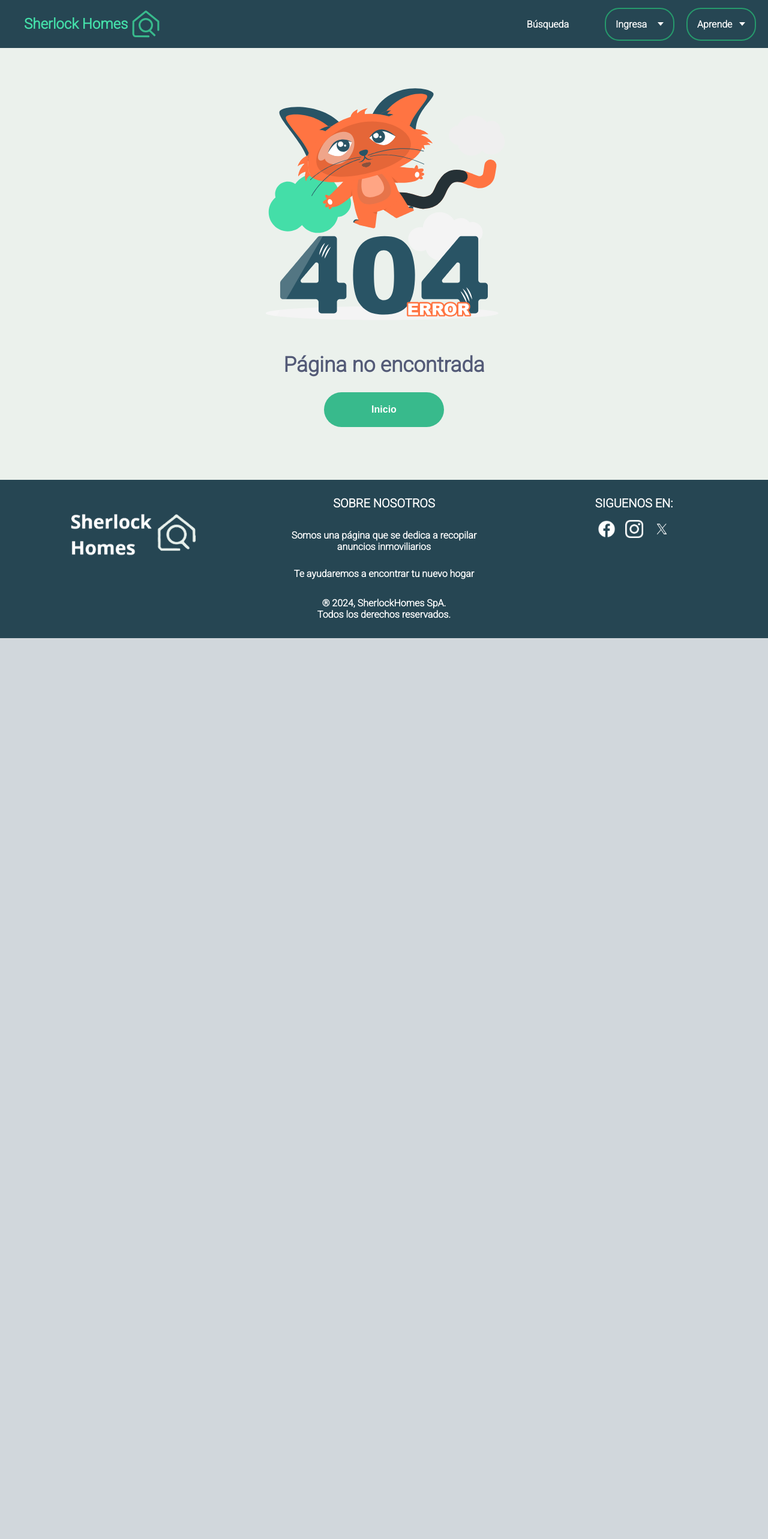
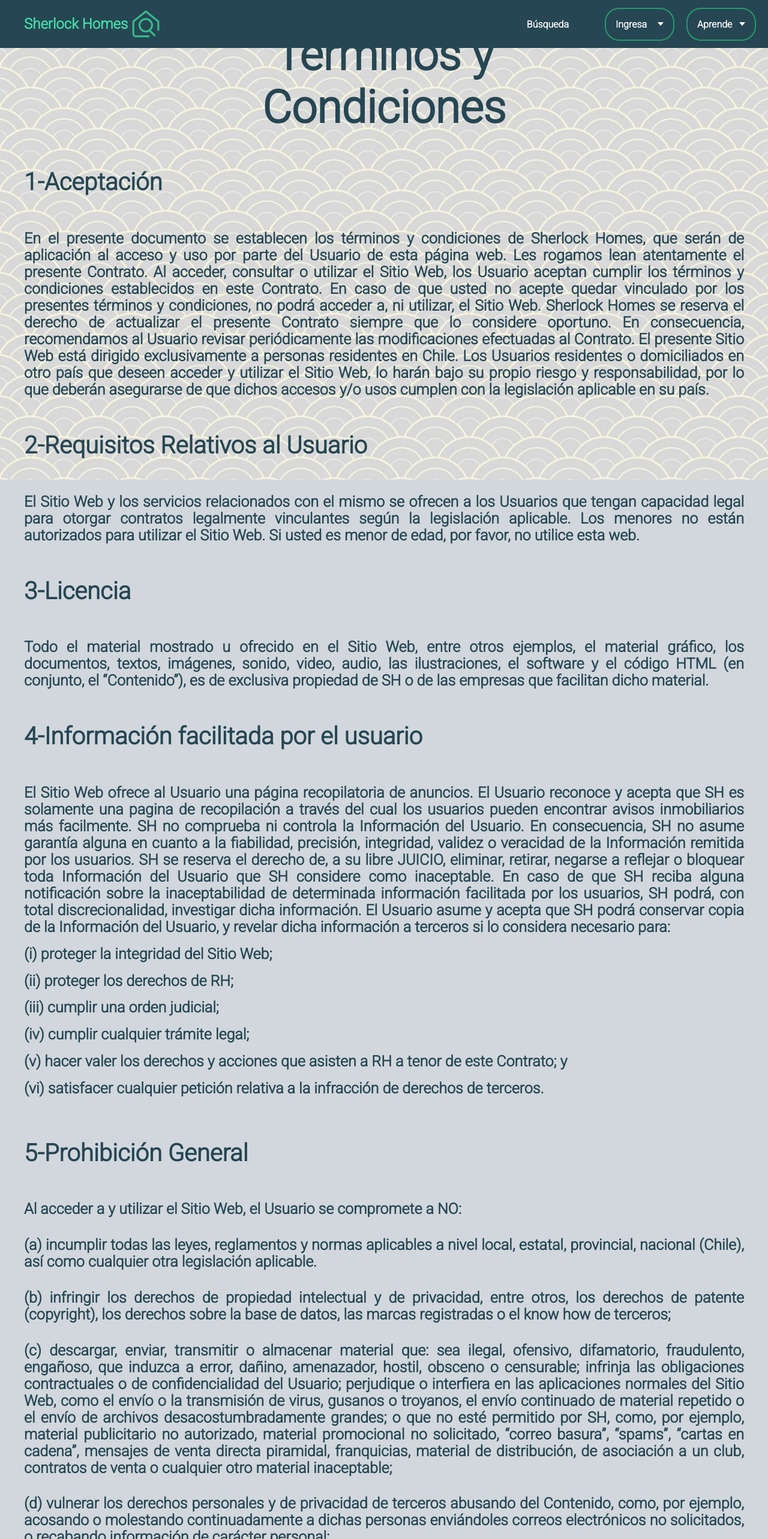
Before and after one commit to ElBugs99/Sherlock-Homes, a React (Create React App) app in the folder client/: page /terminoscondiciones in a window 1280 px wide. Shown: the top 2566 px of the page at 60% size. Before the commit the page ends 1064 px from the top, so only its background shows below. Built offline with nearby package versions, Linux system fonts and the light colour scheme.

Commit message:
se agregó vista terminos y condiciones y su enlace en el footer

```diff
--- a/client/src/App.js
+++ b/client/src/App.js
@@ -9,6 +9,7 @@ import InfoPage from "./Components/InfoPage/InfoPage";
 import Registro from "./Components/Registro/registro";
 import Carrusel from "./Components/Carrusel/carrusel";
 import Financiamiento from "./Components/Financiamiento/financiamiento";
+import TerminosCondiciones from "./Components/TerminosCondiciones/Terminoscondiciones";
 import PropertyPage from "./Components/PropertyPage/PropertyPage";
 import ProfilePage from "./Components/ProfilePage/ProfilePage";
 import ProtectedRoute from "./Components/UI/ProtectedRoute/ProtectedRoute";
@@ -28,6 +29,7 @@ function App() {
             <Route path="/login" element={<Login />} />
             <Route path="/carrusel" element={<Carrusel />} />
             <Route path="/financiamiento" element={<Financiamiento />} />
+            <Route path="/terminoscondiciones" element={<TerminosCondiciones/>} />
             <Route path="/registro" element={<Registro />} />
             <Route path="/search" element={<Search />} />
             <Route path="/Info" element={<InfoPage />} />
--- a/client/src/Components/Registro/registro.css
+++ b/client/src/Components/Registro/registro.css
@@ -13,6 +13,16 @@
     color: #264653;
     font-size: large;
 
+}
+.botonTerminosCondiciones{
+    display: inline-block;
+    border: 0px;
+    font-size: 20px;
+    color: #264653;
+    background-color: transparent;
+    text-align: center;
+    text-decoration: none;
+    cursor: pointer;
 }
 
 .header {
--- a/client/src/Components/Registro/registro.js
+++ b/client/src/Components/Registro/registro.js
@@ -202,6 +202,7 @@ export default function Registro() {
         </div>
         <input className="submit-rg" type="submit" value="Enviar" />
         <a className="yatengoCuenta" href="/login">Ya tengo una cuenta</a>
+        <a className='botonTerminosCondiciones' href="/terminoscondiciones">Terminos y Condiciones</a>
       </form>
 
       <div className="right-section-rg">
--- /dev/null
+++ b/client/src/Components/TerminosCondiciones/Terminoscondiciones.js
@@ -0,0 +1,119 @@
+import React from 'react'
+import './terminoscondiciones.css'
+import NavBar from "../UI/NavBar/NavBar";
+import Footer from "../UI/Footer/Footer";
+import Fondo from '../../assets/images/Fondo.jpg'
+
+export default function terminoscondiciones() {
+    return (
+        <div className="terminoscondiciones">
+            <NavBar searchHidden={true} />
+
+            <div className='header'>
+                <div className='encabezado'>
+                    <h2 className="titulo">Terminos y Condiciones</h2>
+                </div>
+
+            </div>
+            <div className='background' style={{ backgroundImage: `url(${Fondo})` }}></div>
+            <div className='tc-content'>
+            <div className='info'>
+                <h3 className='sub-seccion'>
+                    1-Aceptación
+                </h3>
+                <h1>
+                En el presente documento se establecen los términos y condiciones de Sherlock Homes, que serán de aplicación al acceso y uso por parte del Usuario de esta página web. Les rogamos lean atentamente el presente Contrato.
+                Al acceder, consultar o utilizar el Sitio Web, los Usuario aceptan cumplir los términos y condiciones establecidos en este Contrato. En caso de que usted no acepte quedar vinculado por los presentes términos y condiciones, no podrá acceder a, ni utilizar, el Sitio Web.
+                Sherlock Homes se reserva el derecho de actualizar el presente Contrato siempre que lo considere oportuno. En consecuencia, recomendamos al Usuario revisar periódicamente las modificaciones efectuadas al Contrato.
+                El presente Sitio Web está dirigido exclusivamente a personas residentes en Chile. Los Usuarios residentes o domiciliados en otro país que deseen acceder y utilizar el Sitio Web, lo harán bajo su propio riesgo y responsabilidad, por lo que deberán asegurarse de que dichos accesos y/o usos cumplen con la legislación aplicable en su país.
+                </h1>
+
+                <h3 className='sub-seccion'>
+                    2-Requisitos Relativos al Usuario
+                </h3>
+                <h1>
+                El Sitio Web y los servicios relacionados con el mismo se ofrecen a los Usuarios que tengan capacidad legal para otorgar contratos legalmente vinculantes según la legislación aplicable.
+                Los menores no están autorizados para utilizar el Sitio Web. Si usted es menor de edad, por favor, no utilice esta web.
+                </h1>
+
+                <h3 className='sub-seccion'>
+                    3-Licencia
+                </h3>
+                <h1>
+                Todo el material mostrado u ofrecido en el Sitio Web, entre otros ejemplos, el material gráfico, los documentos, textos, imágenes, sonido, video, audio, las ilustraciones, el software y el código HTML (en conjunto, el “Contenido”), es de  exclusiva propiedad de SH o de las empresas que facilitan dicho material.
+                </h1>
+
+                <h3 className='sub-seccion'>
+                    4-Información facilitada por el usuario
+                </h3>
+                <h1>
+                El Sitio Web ofrece al Usuario una página recopilatoria de anuncios.
+                El Usuario reconoce y acepta que SH es solamente una pagina de recopilación a través del cual los usuarios pueden encontrar avisos inmobiliarios más facilmente. SH no comprueba ni controla la Información del Usuario. En consecuencia, SH no asume garantía alguna en cuanto a la fiabilidad, precisión, integridad, validez o veracidad de la Información remitida por los usuarios.
+                SH se reserva el derecho de, a su libre JUICIO, eliminar, retirar, negarse a reflejar o bloquear toda Información del Usuario que SH considere como inaceptable. En caso de que SH reciba alguna notificación sobre la inaceptabilidad de determinada información facilitada por los usuarios, SH podrá, con total discrecionalidad, investigar dicha información.
+                El Usuario asume y acepta que SH podrá conservar copia de la Información del Usuario, y revelar dicha información a terceros si lo considera necesario para:
+                <h1>
+                (i) proteger la integridad del Sitio Web;
+                </h1>
+                <h1>
+                (ii) proteger los derechos de RH;
+                </h1>
+                <h1>
+                (iii) cumplir una orden judicial;
+                </h1>
+                <h1>
+                (iv) cumplir cualquier trámite legal;
+                </h1>
+                <h1>
+                (v) hacer valer los derechos y acciones que asisten a RH a tenor de este Contrato; y
+                </h1>
+                <h1>
+                (vi) satisfacer cualquier petición relativa a la infracción de derechos de terceros.
+                </h1>
+                </h1>
+
+                <h3 className='sub-seccion'>
+                    5-Prohibición General
+                </h3>
+                <h1>
+                Al acceder a y utilizar el Sitio Web, el Usuario se compromete a NO:
+                </h1>
+                <h1>
+                (a) incumplir todas las leyes, reglamentos y normas aplicables a nivel local, estatal, provincial, nacional (Chile), así como cualquier otra legislación aplicable.
+                </h1>
+                <h1>
+                (b) infringir los derechos de propiedad intelectual y de privacidad, entre otros, los derechos de patente (copyright), los derechos sobre la base de datos, las marcas registradas o el know how de terceros;
+                </h1>
+                <h1>
+                (c) descargar, enviar, transmitir o almacenar material que:
+                sea ilegal, ofensivo, difamatorio, fraudulento, engañoso, que induzca a error, dañino, amenazador, hostil, obsceno o censurable;
+                infrinja las obligaciones contractuales o de confidencialidad del Usuario;
+                perjudique o interfiera en las aplicaciones normales del Sitio Web, como el envío o la transmisión de virus, gusanos o troyanos, el envío continuado de material repetido o el envío de archivos desacostumbradamente grandes; o
+                que no esté permitido por SH, como, por ejemplo, material publicitario no autorizado, material promocional no solicitado, “correo basura”, “spams”, “cartas en cadena”, mensajes de venta directa piramidal, franquicias, material de distribución, de asociación a un club, contratos de venta o cualquier otro material inaceptable;
+                </h1>
+                <h1>
+                (d) vulnerar los derechos personales y de privacidad de terceros abusando del Contenido, como, por ejemplo, acosando o molestando continuadamente a dichas personas enviándoles correos electrónicos no solicitados, o recabando información de carácter personal;
+                </h1>
+                <h1>
+                (e) contravenir, o intentar contravenir, las medidas de seguridad del Sitio Web;
+                </h1>
+                <h1>
+                (f) utilizar cualquier aparato, procedimiento o mecanismo como, por ejemplo, spiders y robots de rastreo, para localizar, rescatar, buscar, o acceder al Sitio Web o al Contenido, sin el previo consentimiento por escrito de parte de SH;
+                </h1>
+                <h1>
+                (g) acceder o intentar acceder a la cuenta o al login de las terceras personas o empresas indicadas en el Sitio Web;
+                </h1>
+                <h1>
+                (h) hacerse pasar por otra persona o empresa;
+                </h1>
+                <h1>
+                (i) utilizar el Sitio Web de forma no autorizada o para alguna actividad delictiva;
+                </h1>
+                <h1>
+                (l) falsificar la información de cabecera en el correo electrónico
+                </h1>
+            </div>
+            </div>
+            <Footer />
+        </div>
+    );
+}
--- /dev/null
+++ b/client/src/Components/TerminosCondiciones/terminoscondiciones.css
@@ -0,0 +1,54 @@
+@import url('https://fonts.googleapis.com/css2?family=Roboto:wght@300&display=swap');
+
+
+.terminoscondiciones {
+    font-family: 'Roboto', sans-serif;
+    display: flex;
+    flex-direction: column;
+    align-items: center;
+    background-color: transparent;
+    color: #264653;
+}
+
+.background{
+    position: fixed;
+    top: 0;
+    left: 0;
+    width: 100%;
+    height: 100%;
+    z-index: -1;
+}
+
+h1{
+    font-size: 25px;
+}
+
+.titulo{
+    font-size: 75px;
+    text-align: center;
+}
+
+.sub-seccion{
+    font-size: 40px;
+
+}
+
+.tc-content {
+    display: flex;
+    flex-direction: column;
+    width: 100%;
+
+}
+
+.encabezado{
+    margin-top: 10%;
+    display: block;
+    margin-bottom: 1%;
+}
+
+.info{
+    display: flex;
+    flex-direction: column;
+    padding: 40px;
+    text-align: justify;
+}
--- a/client/src/Components/UI/Footer/Footer.js
+++ b/client/src/Components/UI/Footer/Footer.js
@@ -38,6 +38,11 @@ export default function Footer() {
             <img className='rrss-icon' src={xI} alt="X" />
             </a>
           </div>
+          <a className='botonTerminosCondiciones' href="/terminoscondiciones">
+                    <button>
+                    Terminos y Condiciones
+                    </button>
+                </a>
         </div>
       </div>
       <div className='grupo-2'>
--- a/client/src/Components/UI/Footer/footer.css
+++ b/client/src/Components/UI/Footer/footer.css
@@ -14,6 +14,16 @@
     grid-template-columns: repeat(3, 1fr);
     grid-gap:50px;
     padding: 10px 0px;
+}
+button{
+    display: inline-block;
+    border: 0px;
+    font-size: 20px;
+    color: #ffffff;
+    background-color: transparent;
+    text-align: center;
+    text-decoration: none;
+    cursor: pointer;
 }
 
 .pageFooter .grupo-1 .box figure{
```
Also changed, not shown: client/src/assets/images/FondoCalipso.jpg (added). Lines whose indentation alone changed are shown as unchanged.
